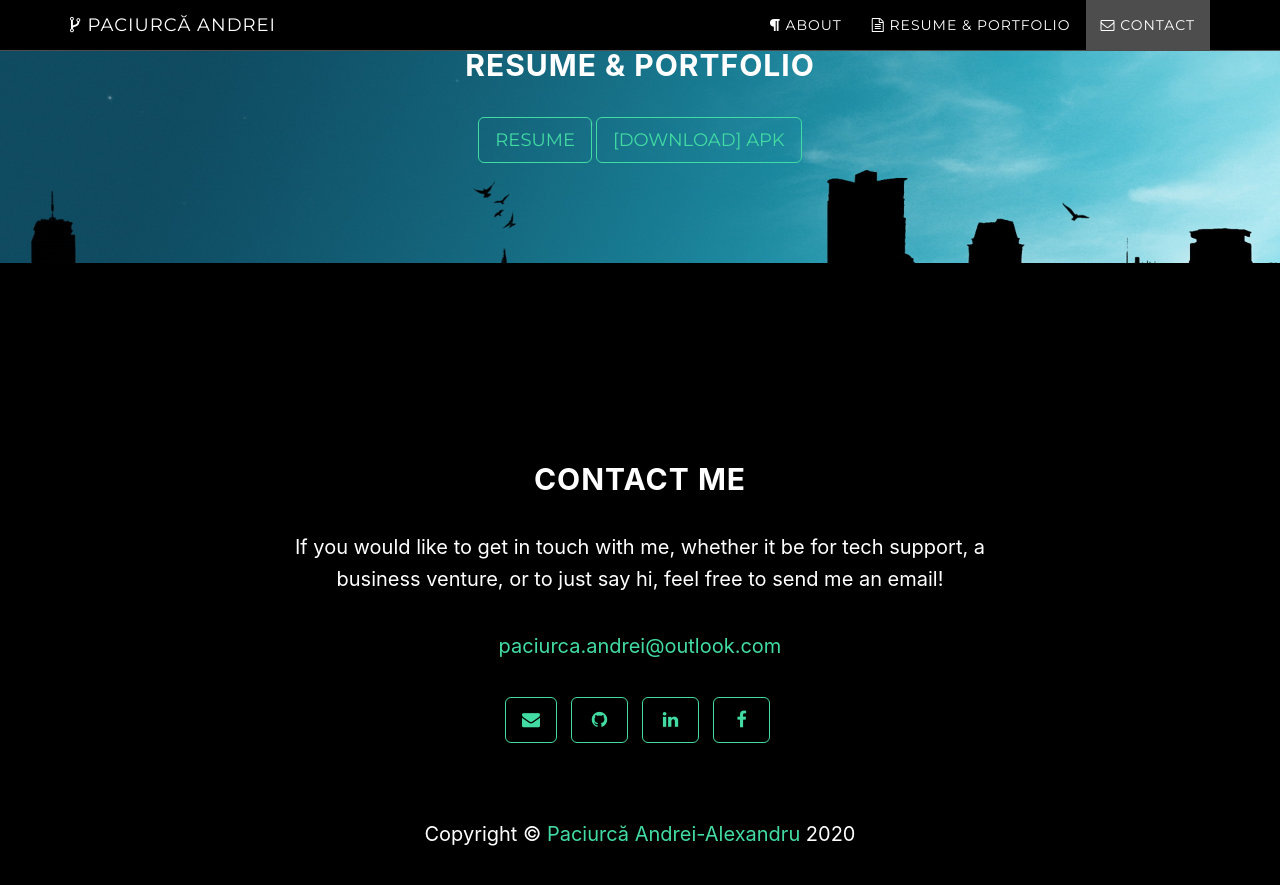
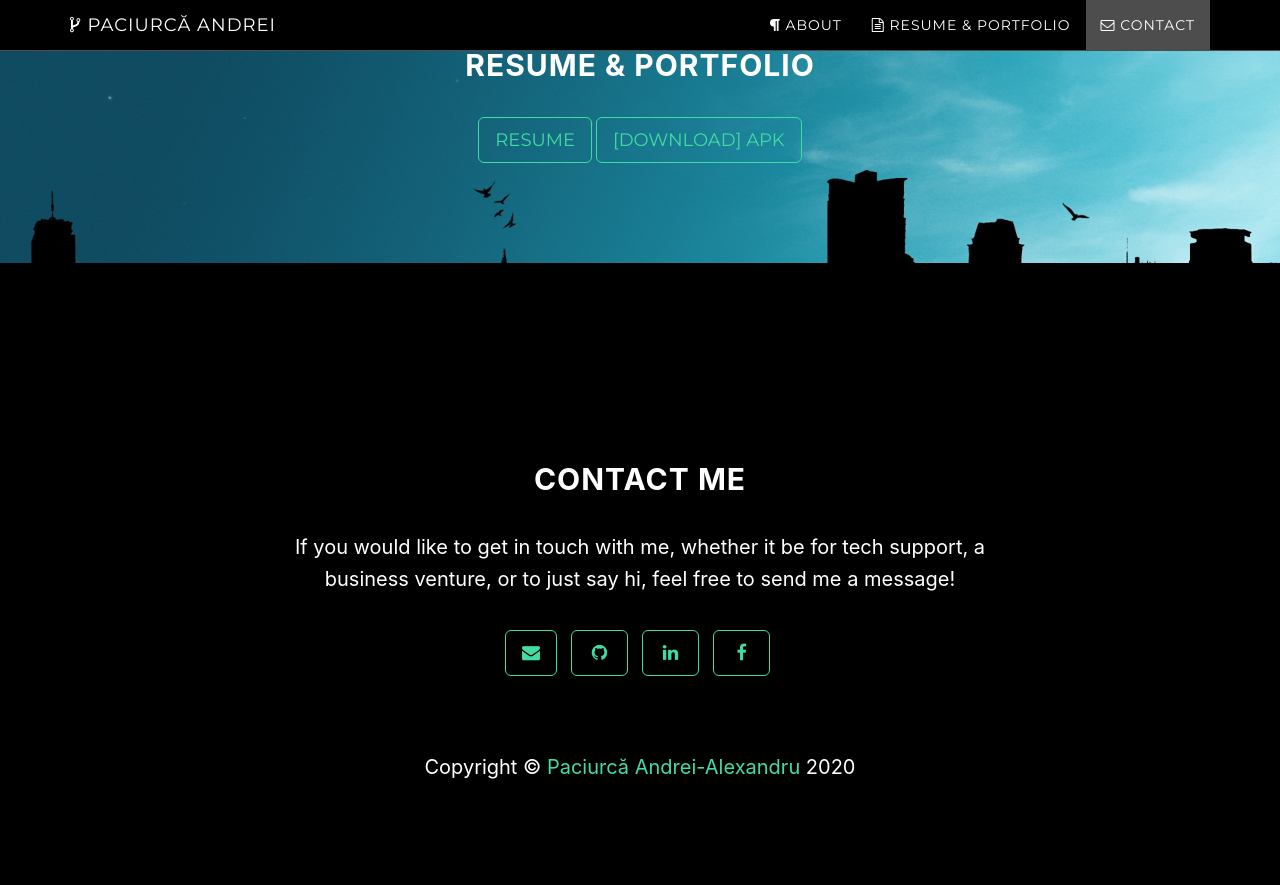
Before and after one commit to andreipaciurca/andreipaciurca.github.io, a Jekyll site: the page built from index.html, in a window 1280 px wide and 900 px high, scrolled down 1774 px. Shown: the top 885 px of the window. Built offline with Jekyll 4.4.1, drawn with Linux system fonts in a browser that asks for light colours; after the commit the page ends 2607 px from its top, so only the background shows below that.

Commit message:
modified:   _includes/contact.html

```diff
--- a/_includes/contact.html
+++ b/_includes/contact.html
@@ -3,8 +3,7 @@
         <div class="row">
             <div class="col-lg-8 col-lg-offset-2">
                 <h2>Contact me</h2>
-                <p>If you would like to get in touch with me, whether it be for tech support, a business venture, or to just say hi, feel free to send me an email!</p>
-                <p><a href="mailto:{{ site.email }}">{{ site.email }}</a>
+                <p>If you would like to get in touch with me, whether it be for tech support, a business venture, or to just say hi, feel free to send me a message!</p>
                 </p>
                 <ul class="list-inline banner-social-buttons">
                     <li>
```
